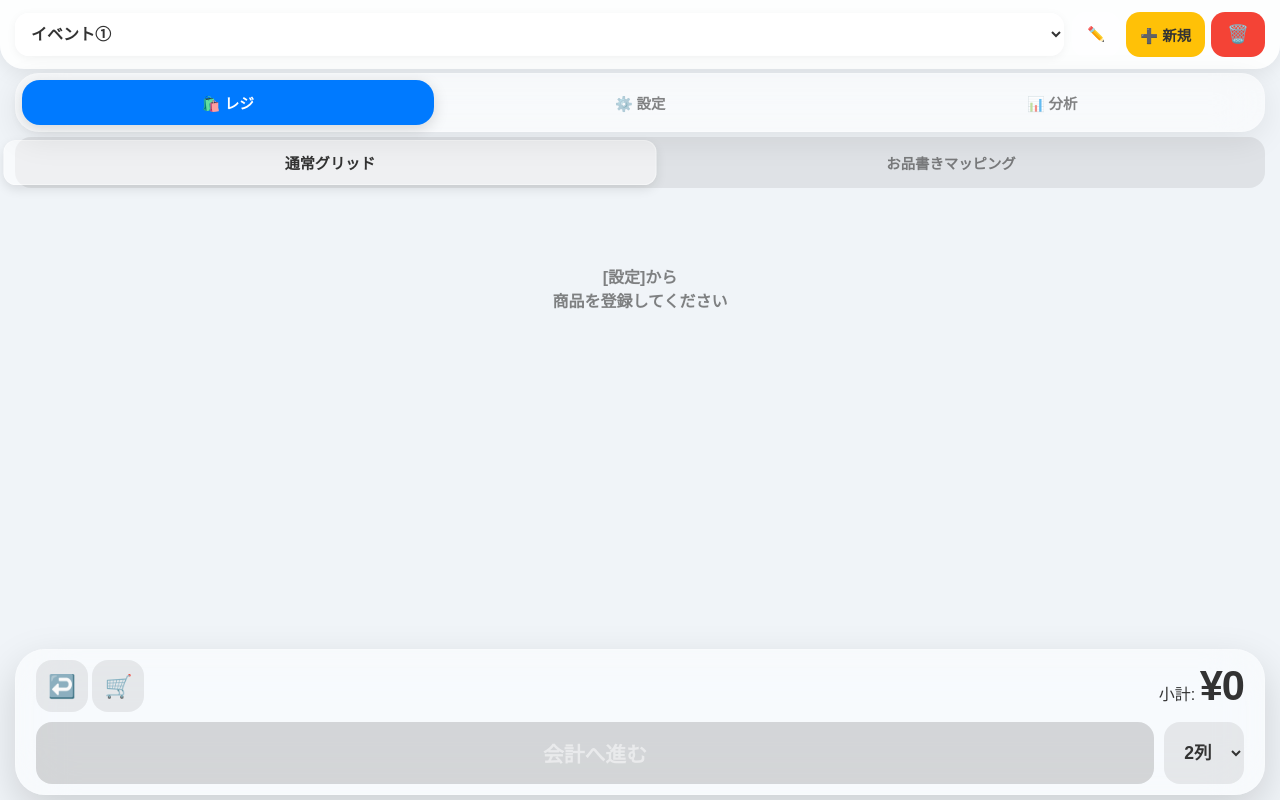
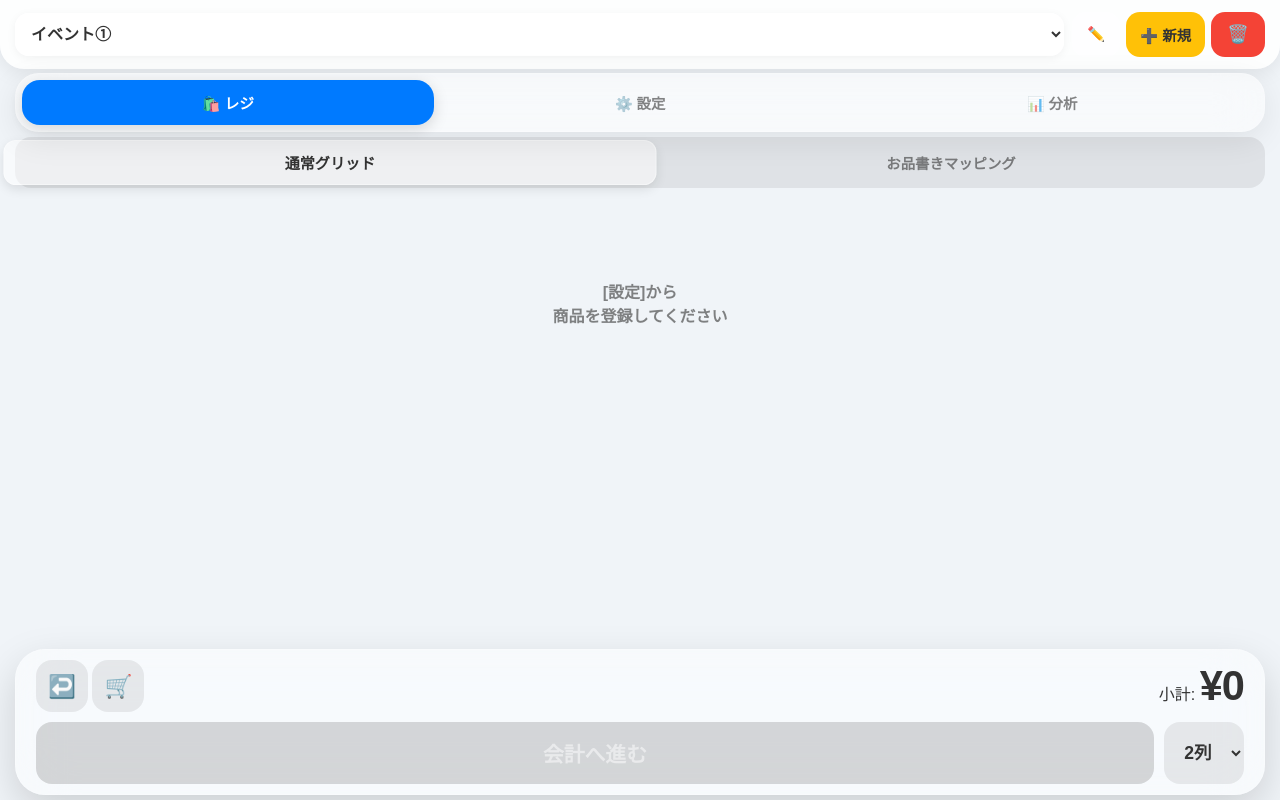
Before and after one commit to momomonbi/event-register, a plain HTML site: page index.html in a window 1280 px wide. Drawn offline with Linux system fonts and the light colour scheme; a web font is replaced by a local one.

Commit message:
Add files via upload

```diff
--- a/index.html
+++ b/index.html
@@ -56,6 +56,7 @@
         .set-pane.active { display: block; animation: slideUpFade 0.6s cubic-bezier(0.2, 0.8, 0.2, 1) forwards; }
         .pos-view { display: none; }
         .pos-view.active { display: block; animation: slideUpFade 0.6s cubic-bezier(0.2, 0.8, 0.2, 1) forwards; }
+	.pos-view.grid.active { display: grid; }
 
         /* レジ画面 (POS) */
         .pos-toggle-bar { display:flex; background: rgba(128,128,128,0.15); padding: 4px; border-radius: 16px; margin-bottom: 15px; }
```
